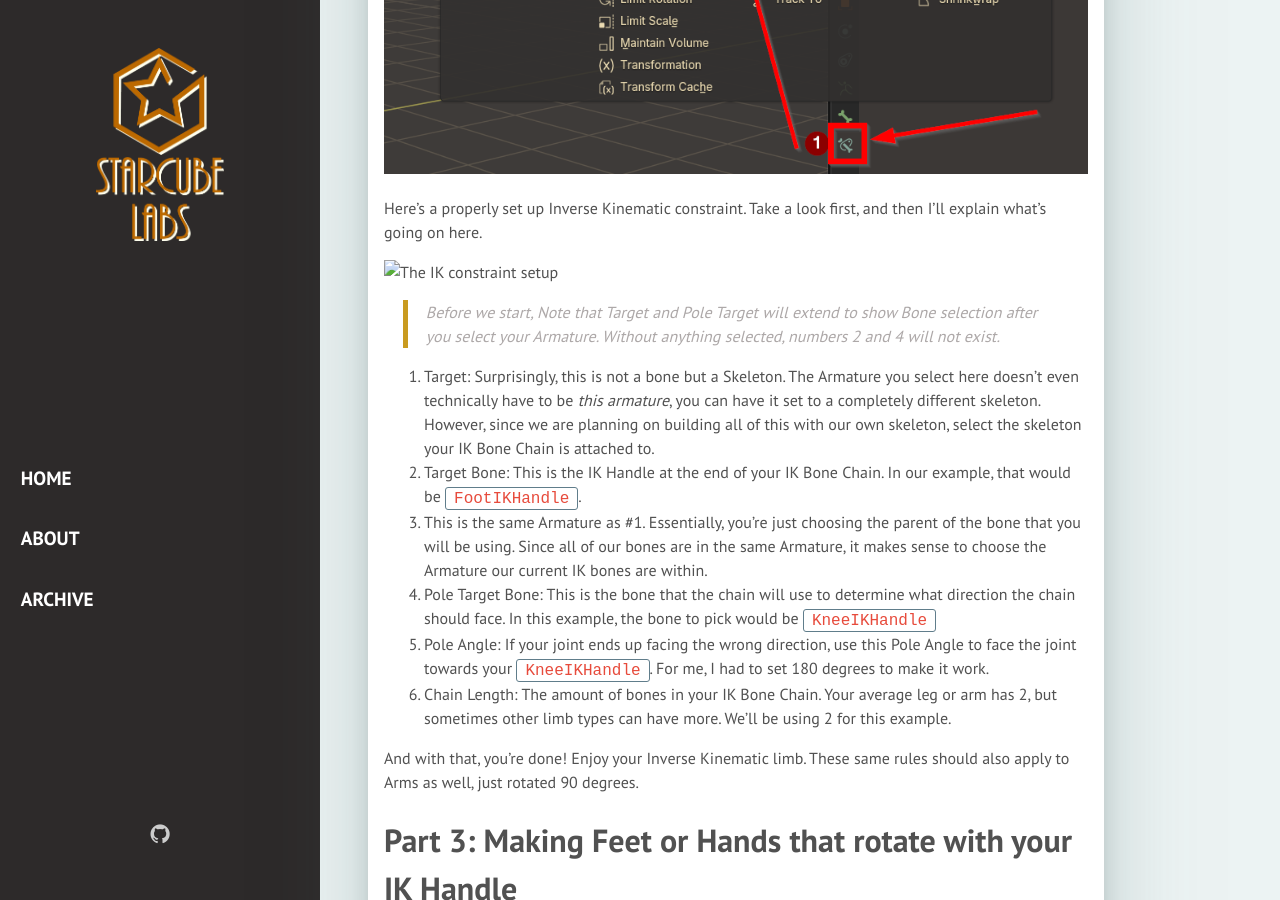
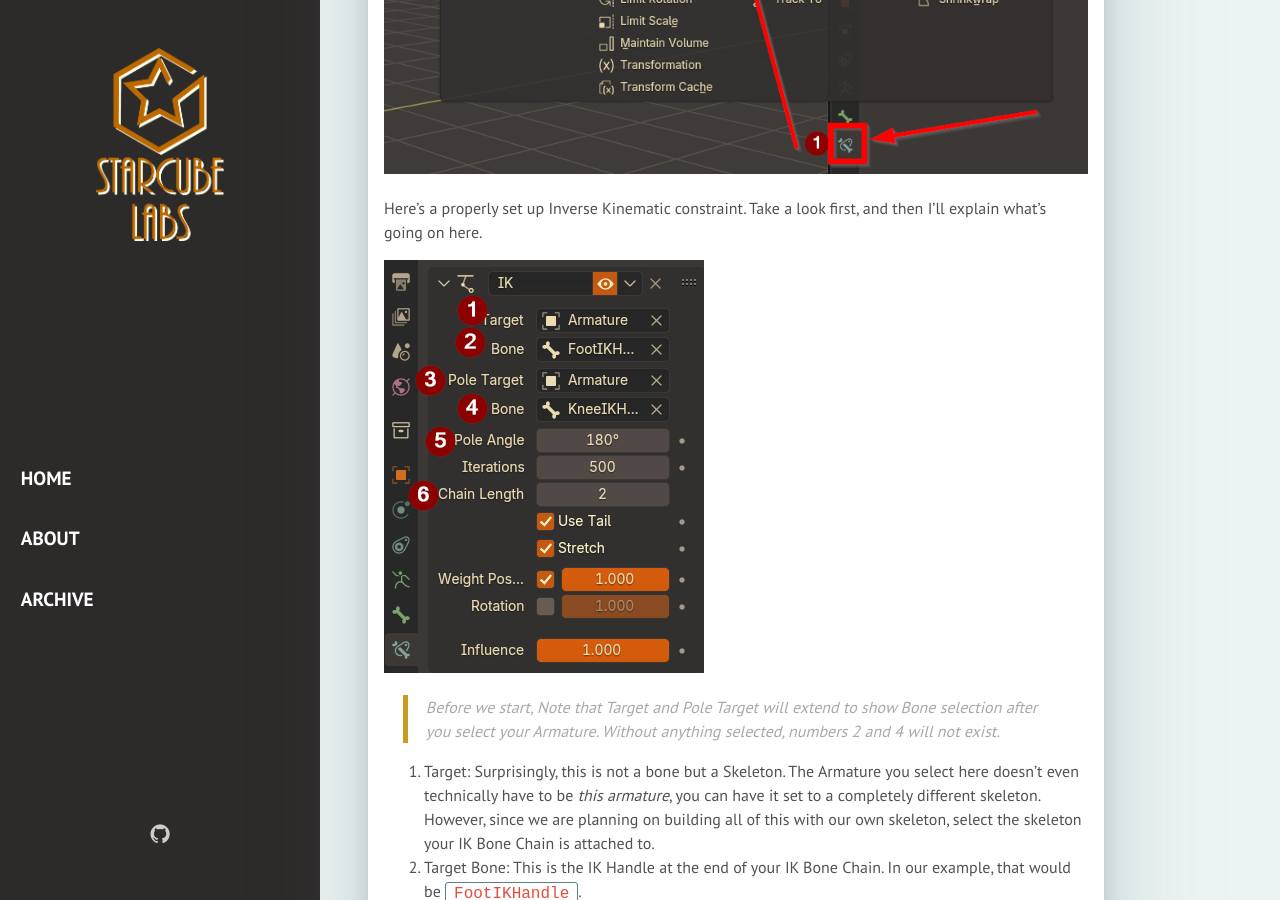
Before and after one commit to StarcubeLabs/StarcubeLabs.github.io, a Jekyll site: the page built from _posts/2025-01-10-quickguide-blender-inverse-kinematics.markdown, in a window 1280 px wide and 900 px high, scrolled down 4896 px. Built offline with Jekyll 4.4.1, drawn with Linux system fonts in a browser that asks for light colours; some web fonts are replaced.

Commit message:
Missing Image rename

```diff
--- a/_posts/2025-01-10-quickguide-blender-inverse-kinematics.markdown
+++ b/_posts/2025-01-10-quickguide-blender-inverse-kinematics.markdown
@@ -73,7 +73,7 @@ Select your Skeleton and set it to pose mode, then select the *end of your IK Bo
 
 Here's a properly set up Inverse Kinematic constraint. Take a look first, and then I'll explain what's going on here.
 
-![The IK constraint setup](ikconstraintsetup.png)
+![The IK constraint setup](/assets/img/ikguide/ikconstraintsetup.png)
 > Before we start, Note that Target and Pole Target will extend to show Bone selection after you select your Armature. Without anything selected, numbers 2 and 4 will not exist.
 
 1. Target: Surprisingly, this is not a bone but a Skeleton. The Armature you select here doesn't even technically have to be _this armature_, you can have it set to a completely different skeleton. However, since we are planning on building all of this with our own skeleton, select the skeleton your IK Bone Chain is attached to.
```
